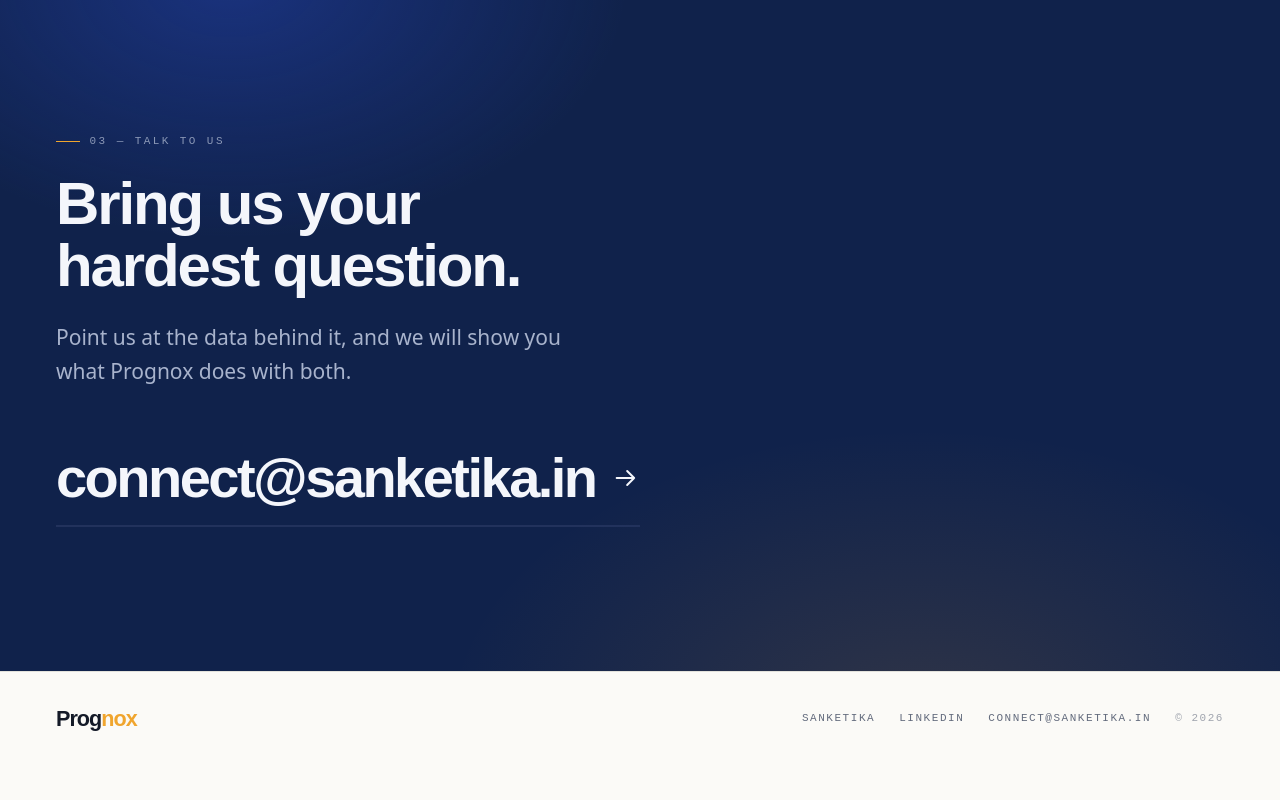
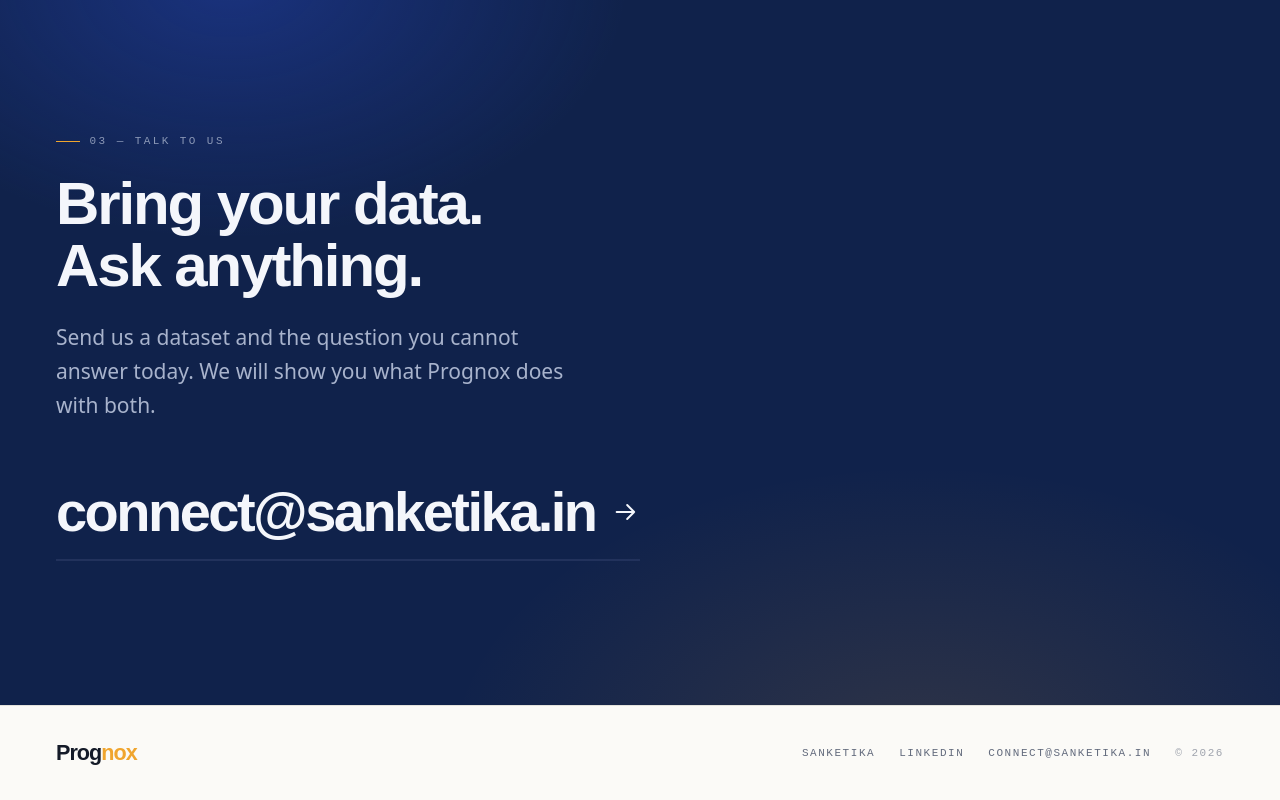
Before and after one commit to sanketika-labs/prognox-website, an Astro site: page / in a window 1280 px wide. Shown: the part 3729-4529 px from the top of the page. Before the commit the page ends 4494 px from the top, so only its background shows below. Built offline with nearby package versions, Linux system fonts and the light colour scheme; Astro itself is replaced by a stand-in of ours.

Commit message:
Name both engines in the closing ask
"Bring us your hardest question" invited only unQuery's half of the
platform. Two sentences — one for the data, one for the question — mirror
the two engines and echo the hero's cadence.

```diff
--- a/src/pages/index.astro
+++ b/src/pages/index.astro
@@ -237,10 +237,11 @@ const engines = [
     <div class="container-page relative z-10 py-24 lg:py-36">
       <p class="tag"><span class="tag-mark"></span>03 — Talk to us</p>
       <h2 class="mt-6 max-w-[14ch] text-[length:var(--text-h2)] leading-[1.02] font-bold">
-        Bring us your hardest question.
+        Bring your data. Ask anything.
       </h2>
       <p class="mt-6 max-w-lg text-[length:var(--text-lead)] leading-relaxed text-[var(--color-fg-muted)]">
-        Point us at the data behind it, and we will show you what Prognox does with both.
+        Send us a dataset and the question you cannot answer today. We will show you what
+        Prognox does with both.
       </p>
 
       {/* The address is the call to action — no button wrapped around it. */}
```
